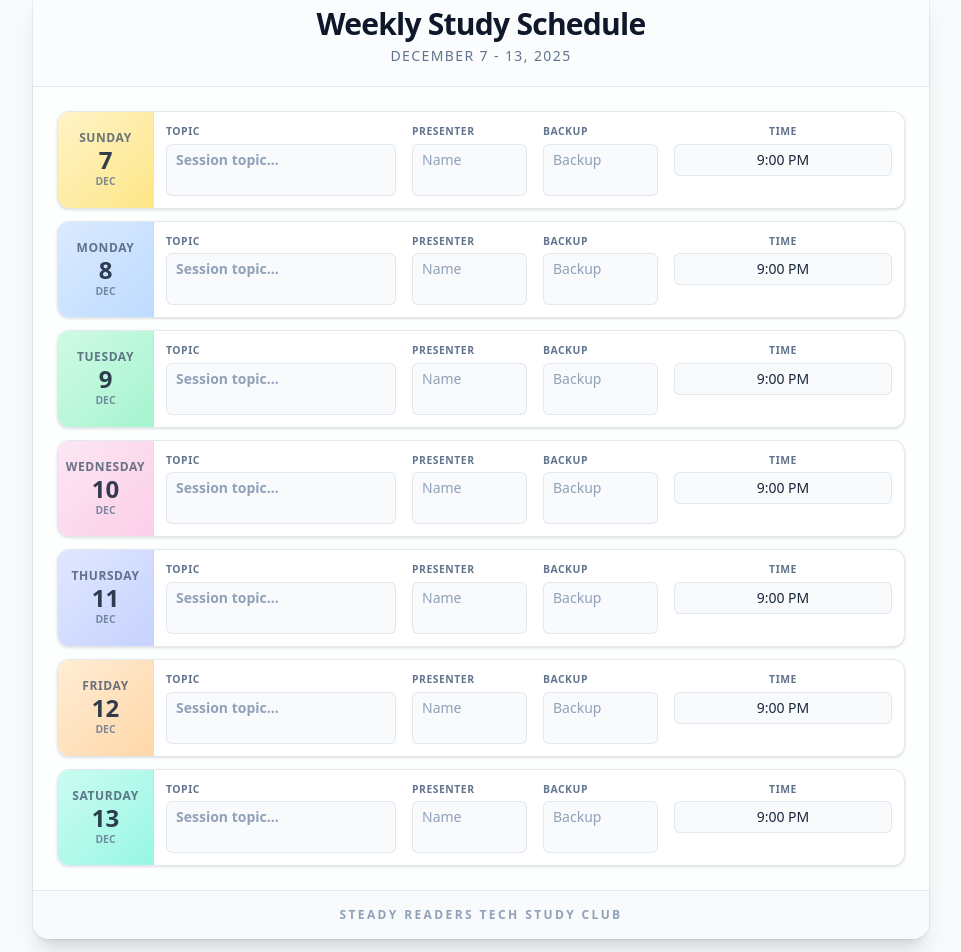
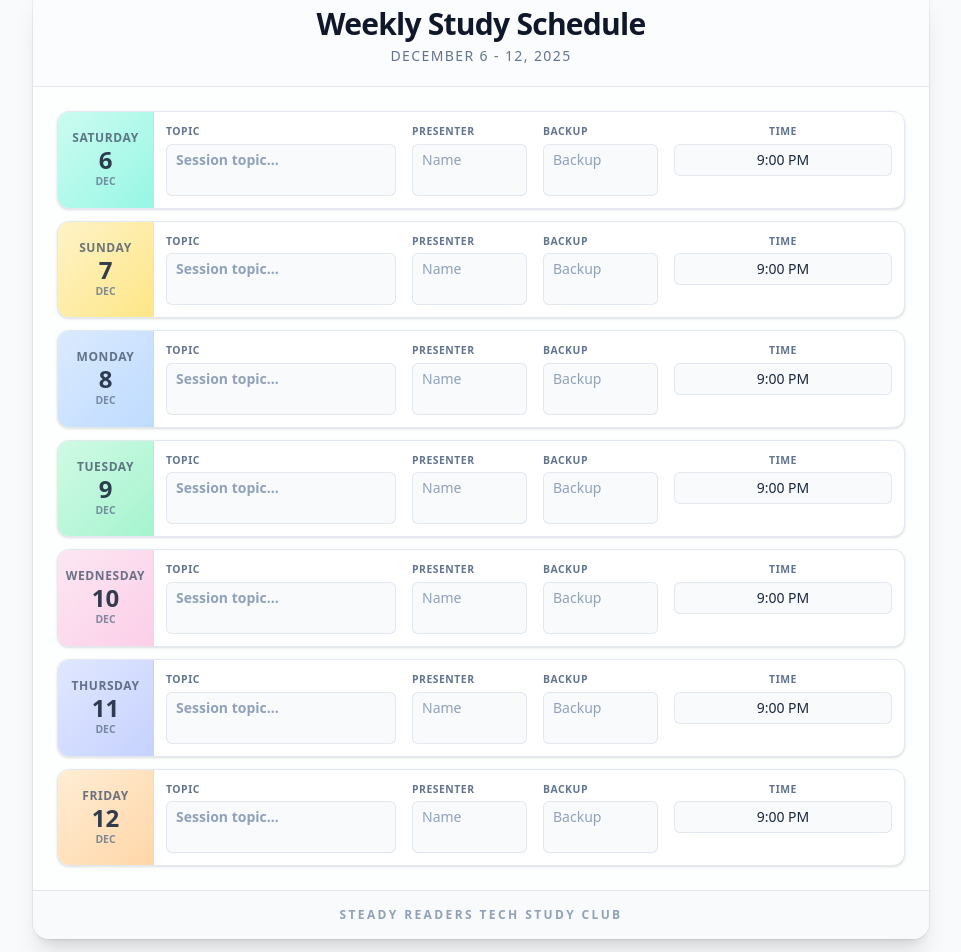
Before and after one commit to mostafa-elnahal/Weekly-Session-Schedule, a React (Vite) app: page / in a window 1280 px wide. Shown: the part 302-1254 px from the top of the page, without its empty margins (159-1120 px from the left). Built offline with nearby package versions, Linux system fonts and the light colour scheme.

Commit message:
added markdown and some more stuff

```diff
--- a/package.json
+++ b/package.json
@@ -13,6 +13,7 @@
     "vite": "^7.2.4"
   },
   "dependencies": {
+    "@croct/md-lite": "^0.3.1",
     "@tailwindcss/vite": "^4.1.17",
     "@types/react": "^19.2.7",
     "@types/react-dom": "^19.2.3",
--- a/src/App.tsx
+++ b/src/App.tsx
@@ -1,4 +1,4 @@
-import { useState, useCallback } from 'react';
+import { useState, useCallback, useMemo } from 'react';
 import { Eye, EyeOff, Settings } from 'lucide-react';
 import { ScheduleGrid } from './components/ScheduleGrid';
 import { ExportButton } from './components/ExportButton';
@@ -10,10 +10,16 @@ import {
     createEmptySchedule,
     getCurrentWeekStart,
     DAY_NAMES,
+    AppSettings,
+    DEFAULT_SETTINGS,
+    getDateForDay,
+    DayName,
+    snapToSaturday,
 } from './types';
 
 const SCHEDULE_KEY = 'study-schedule-data';
 const SUGGESTIONS_KEY = 'study-schedule-suggestions';
+const SETTINGS_KEY = 'study-schedule-settings';
 
 // Custom GitHub icon component (make it smaller)
 const GitHubIcon = ({ className }: { className?: string }) => (
@@ -28,6 +34,7 @@ const GitHubIcon = ({ className }: { className?: string }) => (
 );
 
 function App() {
+    // Initial load ensures start date is valid Saturday
     const [weekStartDate, setWeekStartDate] = useLocalStorage<string>(
         'study-schedule-week-start',
         getCurrentWeekStart()
@@ -40,9 +47,42 @@ function App() {
         SUGGESTIONS_KEY,
         { titles: [], presenters: [] }
     );
+    const [settings, setSettings] = useLocalStorage<AppSettings>(
+        SETTINGS_KEY,
+        DEFAULT_SETTINGS
+    );
 
     const [isPreview, setIsPreview] = useState(false);
     const [isSettingsOpen, setIsSettingsOpen] = useState(false);
+
+    // Compute the list of days to display based on settings
+    const displayDays = useMemo(() => {
+        // 1. Order days always starting from Saturday
+        const orderedDays = [
+            'Saturday',
+            'Sunday',
+            'Monday',
+            'Tuesday',
+            'Wednesday',
+            'Thursday',
+            'Friday',
+        ];
+
+        // 2. Map to objects with calculated dates and filter
+        return orderedDays
+            .map((dayName, index) => ({
+                name: dayName as DayName,
+                // The date is simply the week start date (Saturday) + index
+                date: getDateForDay(weekStartDate, index),
+            }))
+            .filter((day) => settings.visibleDays.includes(day.name));
+    }, [settings.visibleDays, weekStartDate]);
+
+    // Handle Date Picker Change (Snap to Saturday)
+    const handleWeekStartChange = useCallback((date: string) => {
+        const snappedDate = snapToSaturday(date);
+        setWeekStartDate(snappedDate);
+    }, [setWeekStartDate]);
 
     const extractCurrentSuggestions = useCallback(() => {
         const titles = new Set<string>();
@@ -124,6 +164,7 @@ function App() {
                     <ExportButton
                         onBeforeExport={handleBeforeExport}
                         weekStartDate={weekStartDate}
+                        targetId="hidden-export-schedule"
                     />
 
                     <button
@@ -138,18 +179,36 @@ function App() {
                 {/* Schedule */}
                 <ScheduleGrid
                     weekStartDate={weekStartDate}
-                    onWeekStartDateChange={setWeekStartDate}
+                    onWeekStartDateChange={handleWeekStartChange}
                     schedule={schedule}
                     onScheduleChange={setSchedule}
                     isPreview={isPreview}
                     titleSuggestions={suggestions.titles}
                     presenterSuggestions={suggestions.presenters}
+                    days={displayDays}
                 />
+
+                {/* Hidden Schedule for Export (Always in Preview Mode) */}
+                <div className="absolute -left-[9999px] top-0">
+                    <ScheduleGrid
+                        exportContainerId="hidden-export-schedule"
+                        weekStartDate={weekStartDate}
+                        onWeekStartDateChange={() => { }}
+                        schedule={schedule}
+                        onScheduleChange={() => { }}
+                        isPreview={true}
+                        titleSuggestions={[]}
+                        presenterSuggestions={[]}
+                        days={displayDays}
+                    />
+                </div>
 
                 <SettingsDialog
                     isOpen={isSettingsOpen}
                     onClose={() => setIsSettingsOpen(false)}
                     onResetSchedule={handleReset}
+                    settings={settings}
+                    onSettingsChange={setSettings}
                 />
             </div>
         </div>
--- a/src/components/ExportButton.tsx
+++ b/src/components/ExportButton.tsx
@@ -5,11 +5,13 @@ import { toJpeg } from 'html-to-image';
 interface ExportButtonProps {
     onBeforeExport: () => void;
     weekStartDate: string;
+    targetId?: string;
 }
 
 export const ExportButton = ({
     onBeforeExport,
     weekStartDate,
+    targetId = 'export-container',
 }: ExportButtonProps) => {
     const [isExporting, setIsExporting] = useState(false);
 
@@ -21,7 +23,7 @@ export const ExportButton = ({
             // Small delay to ensure state updates are rendered
             await new Promise((resolve) => setTimeout(resolve, 100));
 
-            const exportContainer = document.getElementById('export-container');
+            const exportContainer = document.getElementById(targetId);
             if (!exportContainer) {
                 throw new Error('Export container not found');
             }
--- a/src/components/ScheduleGrid.tsx
+++ b/src/components/ScheduleGrid.tsx
@@ -9,6 +9,8 @@ interface ScheduleGridProps {
     isPreview: boolean;
     titleSuggestions: string[];
     presenterSuggestions: string[];
+    exportContainerId?: string;
+    days: { name: DayName; date: Date }[];
 }
 
 export const ScheduleGrid = ({
@@ -19,6 +21,8 @@ export const ScheduleGrid = ({
     isPreview,
     titleSuggestions,
     presenterSuggestions,
+    exportContainerId = 'export-container',
+    days,
 }: ScheduleGridProps) => {
     const handleDaySessionChange = (dayName: DayName, session: DaySession) => {
         onScheduleChange({
@@ -27,11 +31,13 @@ export const ScheduleGrid = ({
         });
     };
 
-    const startDate = new Date(weekStartDate);
-    const endDate = new Date(startDate);
-    endDate.setDate(startDate.getDate() + 6);
+    const formatRange = () => {
+        if (days.length === 0) return '';
 
-    const formatRange = () => {
+        const sortedDates = [...days].map(d => d.date).sort((a, b) => a.getTime() - b.getTime());
+        const startDate = sortedDates[0];
+        const endDate = sortedDates[sortedDates.length - 1];
+
         const startMonth = startDate.toLocaleDateString('en-US', { month: 'long' });
         const endMonth = endDate.toLocaleDateString('en-US', { month: 'long' });
         const year = startDate.getFullYear();
@@ -62,7 +68,7 @@ export const ScheduleGrid = ({
 
             {/* Export Container */}
             <div
-                id="export-container"
+                id={exportContainerId}
                 className="overflow-hidden rounded-2xl bg-white shadow-xl ring-1 ring-slate-900/5"
                 style={{ background: '#ffffff' }}
             >
@@ -74,11 +80,11 @@ export const ScheduleGrid = ({
 
                 {/* Days List */}
                 <div className="flex flex-col gap-3 p-4 sm:p-6 bg-slate-50/30">
-                    {DAY_NAMES.map((dayName, index) => (
+                    {days.map(({ name: dayName, date }) => (
                         <DayCard
                             key={dayName}
                             dayName={dayName}
-                            date={getDateForDay(weekStartDate, index)}
+                            date={date}
                             session={schedule[dayName]}
                             onSessionChange={(session) => handleDaySessionChange(dayName, session)}
                             isPreview={isPreview}
@@ -86,6 +92,11 @@ export const ScheduleGrid = ({
                             presenterSuggestions={presenterSuggestions}
                         />
                     ))}
+                    {days.length === 0 && (
+                        <div className="text-center py-8 text-slate-400 font-medium italic">
+                            No days selected. Check settings.
+                        </div>
+                    )}
                 </div>
 
                 {/* Footer */}
--- a/src/components/SettingsDialog.tsx
+++ b/src/components/SettingsDialog.tsx
@@ -1,16 +1,21 @@
 import { X, Trash2 } from 'lucide-react';
 import { useEffect, useRef } from 'react';
+import { AppSettings, DAY_NAMES, DayName } from '../types';
 
 interface SettingsDialogProps {
     isOpen: boolean;
     onClose: () => void;
     onResetSchedule: () => void;
+    settings: AppSettings;
+    onSettingsChange: (settings: AppSettings) => void;
 }
 
 export function SettingsDialog({
     isOpen,
     onClose,
     onResetSchedule,
+    settings,
+    onSettingsChange,
 }: SettingsDialogProps) {
     const dialogRef = useRef<HTMLDivElement>(null);
 
@@ -38,21 +43,35 @@ export function SettingsDialog({
         }
     };
 
+    const handleDayToggle = (day: DayName) => {
+        const newVisibleDays = settings.visibleDays.includes(day)
+            ? settings.visibleDays.filter((d) => d !== day)
+            : [...settings.visibleDays, day];
+
+        // Ensure at least one day is visible
+        if (newVisibleDays.length === 0) return;
+
+        onSettingsChange({
+            ...settings,
+            visibleDays: newVisibleDays,
+        });
+    };
+
     if (!isOpen) return null;
 
     return (
         <div
-            className="fixed inset-0 z-50 flex items-center justify-center p-4 bg-slate-900/50 backdrop-blur-sm"
+            className="fixed inset-0 z-50 flex items-center justify-center p-4 bg-slate-900/50"
             onClick={handleBackdropClick}
             role="dialog"
             aria-modal="true"
         >
             <div
                 ref={dialogRef}
-                className="w-full max-w-md bg-white rounded-xl shadow-2xl ring-1 ring-slate-900/5 overflow-hidden animate-in fade-in zoom-in-95 duration-200"
+                className="w-full max-w-md bg-white rounded-xl shadow-2xl ring-1 ring-slate-900/5 overflow-hidden animate-in fade-in zoom-in-95 duration-200 flex flex-col max-h-[90vh]"
             >
                 {/* Header */}
-                <div className="flex items-center justify-between px-6 py-4 border-b border-slate-100">
+                <div className="flex items-center justify-between px-6 py-4 border-b border-slate-100 flex-shrink-0">
                     <h2 className="text-lg font-semibold text-slate-900">Settings</h2>
                     <button
                         onClick={onClose}
@@ -64,7 +83,44 @@ export function SettingsDialog({
                 </div>
 
                 {/* Content */}
-                <div className="p-6">
+                <div className="p-6 overflow-y-auto">
+                    <div className="space-y-6">
+                        {/* Appearance Section */}
+                        <div>
+                            {/* Visible Days */}
+                            <div>
+                                <label className="block text-sm text-slate-700 mb-2">Visible Days</label>
+                                <div className="flex flex-wrap gap-2">
+                                    {['Saturday', 'Sunday', 'Monday', 'Tuesday', 'Wednesday', 'Thursday', 'Friday'].map((day) => {
+                                        const isSelected = settings.visibleDays.includes(day as DayName);
+                                        return (
+                                            <label
+                                                key={day}
+                                                className={`
+                                                    cursor-pointer px-3 py-2 rounded-lg text-sm font-medium border transition-all select-none
+                                                    ${isSelected
+                                                        ? 'bg-slate-900 text-white border-slate-900 shadow-sm'
+                                                        : 'bg-white text-slate-600 border-slate-200 hover:border-slate-300 hover:bg-slate-50'
+                                                    }
+                                                `}
+                                            >
+                                                <input
+                                                    type="checkbox"
+                                                    checked={isSelected}
+                                                    onChange={() => handleDayToggle(day as DayName)}
+                                                    className="sr-only"
+                                                />
+                                                {day.slice(0, 3)}
+                                            </label>
+                                        );
+                                    })}
+                                </div>
+                            </div>
+                        </div>
+
+                        <hr className="border-slate-100" />
+
+                        {/* Reset Section */}
                         <button
                             onClick={() => {
                                 if (confirm('Are you sure you want to completely reset the schedule? All current data will be lost.')) {
@@ -85,9 +141,10 @@ export function SettingsDialog({
                             </div>
                         </button>
                     </div>
+                </div>
 
                 {/* Footer */}
-                <div className="px-6 py-4 bg-slate-50 border-t border-slate-100 text-center">
+                <div className="px-6 py-4 bg-slate-50 border-t border-slate-100 text-center flex-shrink-0">
                     <p className="text-xs text-slate-400">
                         Weekly Session Schedule v1.0
                     </p>
--- a/src/types.ts
+++ b/src/types.ts
@@ -41,13 +41,33 @@ export const createEmptySchedule = (): WeekSchedule => ({
     Saturday: createEmptySession(),
 });
 
-// Get the Sunday of the current week
+// Helper to get the most recent Saturday (or today if it's Saturday)
 export const getCurrentWeekStart = (): string => {
-    const today = new Date();
-    const day = today.getDay(); // 0 = Sunday
-    const diff = today.getDate() - day; // Go back to Sunday
-    const sunday = new Date(today.setDate(diff));
-    return sunday.toISOString().split('T')[0];
+    const now = new Date();
+    const day = now.getDay(); // 0 = Sunday, 1 = Monday, ..., 6 = Saturday
+    // We want Saturday to be index 0 relative to our week.
+    // If today is Saturday (6), diff is 0.
+    // If today is Sunday (0), diff is 1.
+    // If today is Friday (5), diff is 6.
+    const diff = (day + 1) % 7;
+
+    // Create new date to avoid mutating original
+    const saturday = new Date(now);
+    saturday.setDate(now.getDate() - diff);
+
+    return saturday.toISOString().split('T')[0];
+};
+
+// Helper to snap any date to the previous Saturday
+export const snapToSaturday = (dateString: string): string => {
+    const date = new Date(dateString);
+    if (isNaN(date.getTime())) return getCurrentWeekStart();
+
+    const day = date.getDay(); // 0 = Sunday, ..., 6 = Saturday
+    const diff = (day + 1) % 7;
+
+    date.setDate(date.getDate() - diff);
+    return date.toISOString().split('T')[0];
 };
 
 export const formatDateShort = (date: Date): string => {
@@ -60,3 +80,11 @@ export const getDateForDay = (weekStartDate: string, dayIndex: number): Date =>
     date.setDate(startDate.getDate() + dayIndex);
     return date;
 };
+
+export interface AppSettings {
+    visibleDays: DayName[];
+}
+
+export const DEFAULT_SETTINGS: AppSettings = {
+    visibleDays: ['Saturday', 'Sunday', 'Monday', 'Tuesday', 'Wednesday', 'Thursday', 'Friday'],
+};
```
Also changed, not shown: src/components/DayCard.tsx (+21 -3 lines), 2 other files (tests, documents, lock files or other folders). Lines whose indentation alone changed are shown as unchanged.
